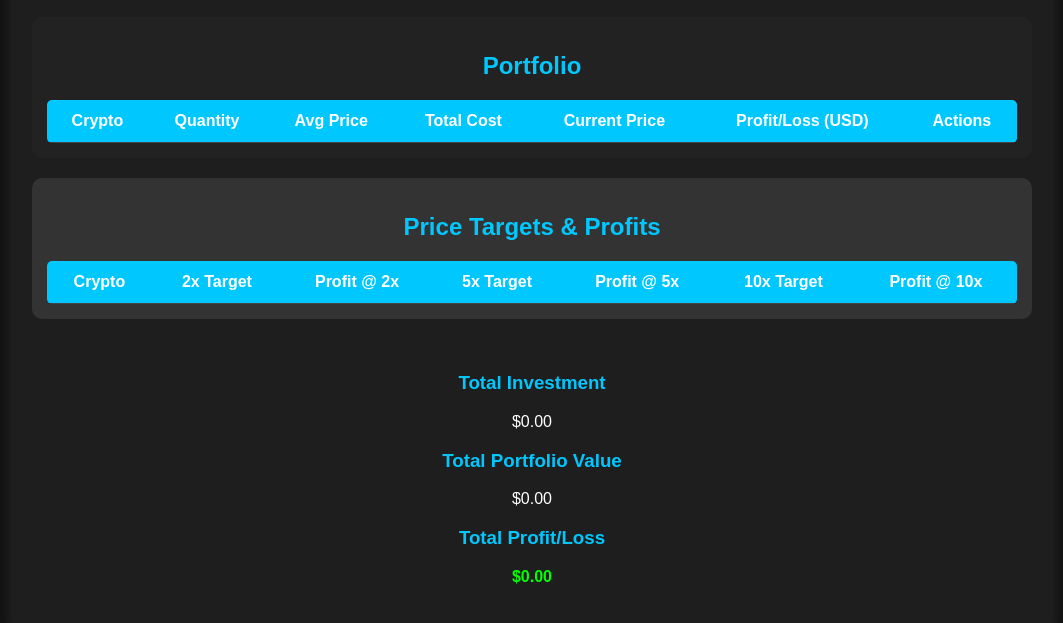
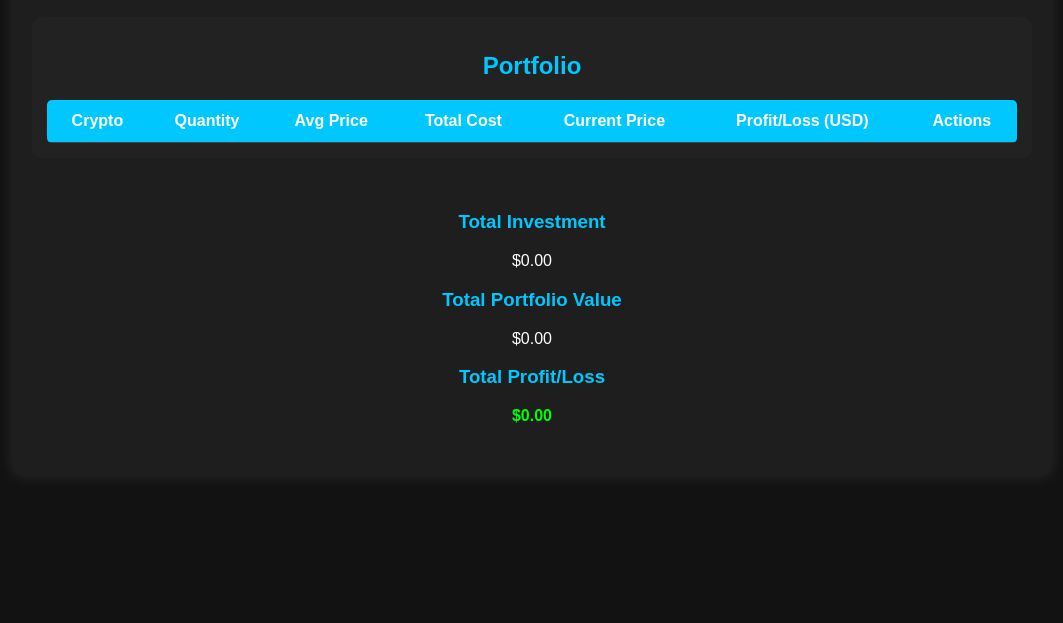
Before and after one commit to Urbanprgmr/Crypto-Portfolio, a plain HTML site: page index.html in a window 1280 px wide. Shown: the part 163-786 px from the top of the page, without its empty margins (108-1171 px from the left). Drawn offline with Linux system fonts and the light colour scheme; no server answers.

Commit message:
Update index.html

```diff
--- a/index.html
+++ b/index.html
@@ -153,24 +153,6 @@
       </table>
     </div>
 
-    <div class="targets-section">
-      <h2>Price Targets & Profits</h2>
-      <table id="targetsTable">
-        <thead>
-          <tr>
-            <th>Crypto</th>
-            <th>2x Target</th>
-            <th>Profit @ 2x</th>
-            <th>5x Target</th>
-            <th>Profit @ 5x</th>
-            <th>10x Target</th>
-            <th>Profit @ 10x</th>
-          </tr>
-        </thead>
-        <tbody></tbody>
-      </table>
-    </div>
-
     <div class="totals">
       <h3>Total Investment</h3>
       <p id="totalInvestment">$0.00</p>
@@ -248,14 +230,11 @@
 
     async function updatePortfolio() {
       const prices = await fetchPrices();
-      const portfolioTableBody = document.querySelector("#portfolioTable tbody");
-      portfolioTableBody.innerHTML = "";
-
+      document.querySelector("#portfolioTable tbody").innerHTML = "";
       portfolio.forEach((crypto, index) => {
         const currentPrice = prices[cryptoIdMap[crypto.name]]?.usd || 0;
         const profitLossUSD = (currentPrice - crypto.avgPrice) * crypto.quantity;
-
-        portfolioTableBody.innerHTML += `
+        document.querySelector("#portfolioTable tbody").innerHTML += `
           <tr>
             <td>${crypto.name.toUpperCase()}</td>
             <td>${crypto.quantity}</td>
@@ -272,10 +251,7 @@
       });
     }
 
-    document.getElementById("addCryptoButton").addEventListener("click", addOrUpdateCrypto);
-    document.getElementById("updateCryptoButton").addEventListener("click", addOrUpdateCrypto);
     updatePortfolio();
   </script>
-
 </body>
 </html>
```
